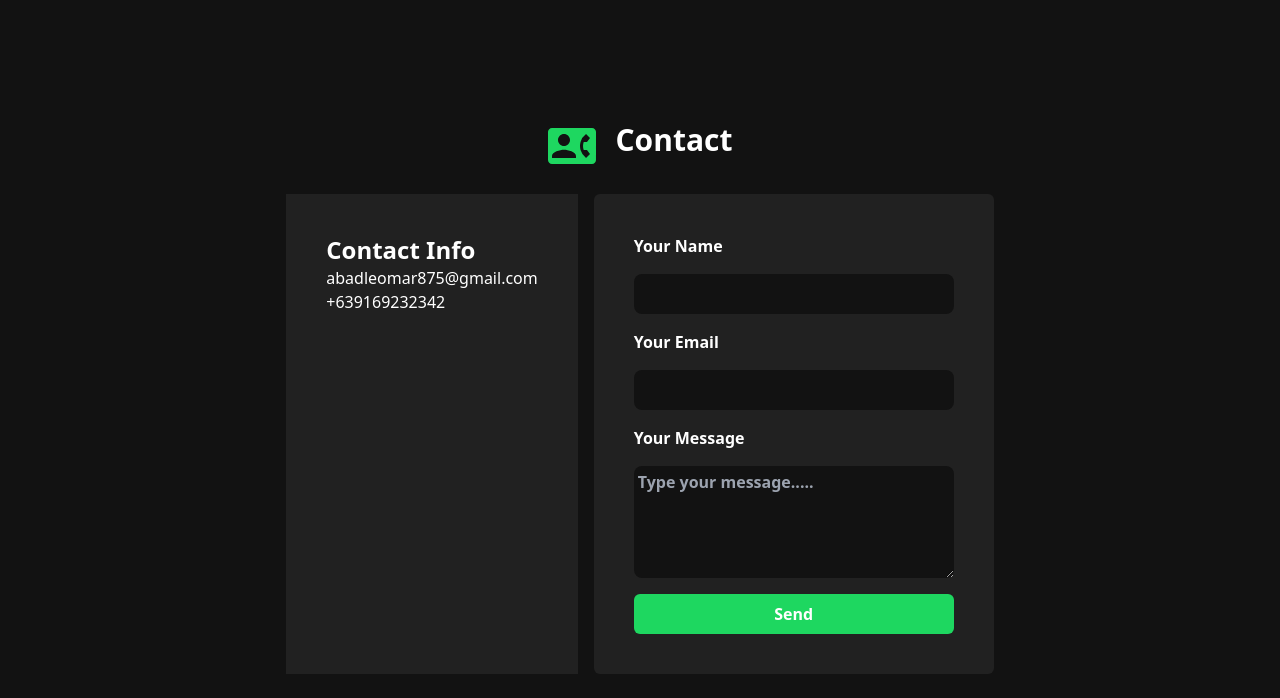
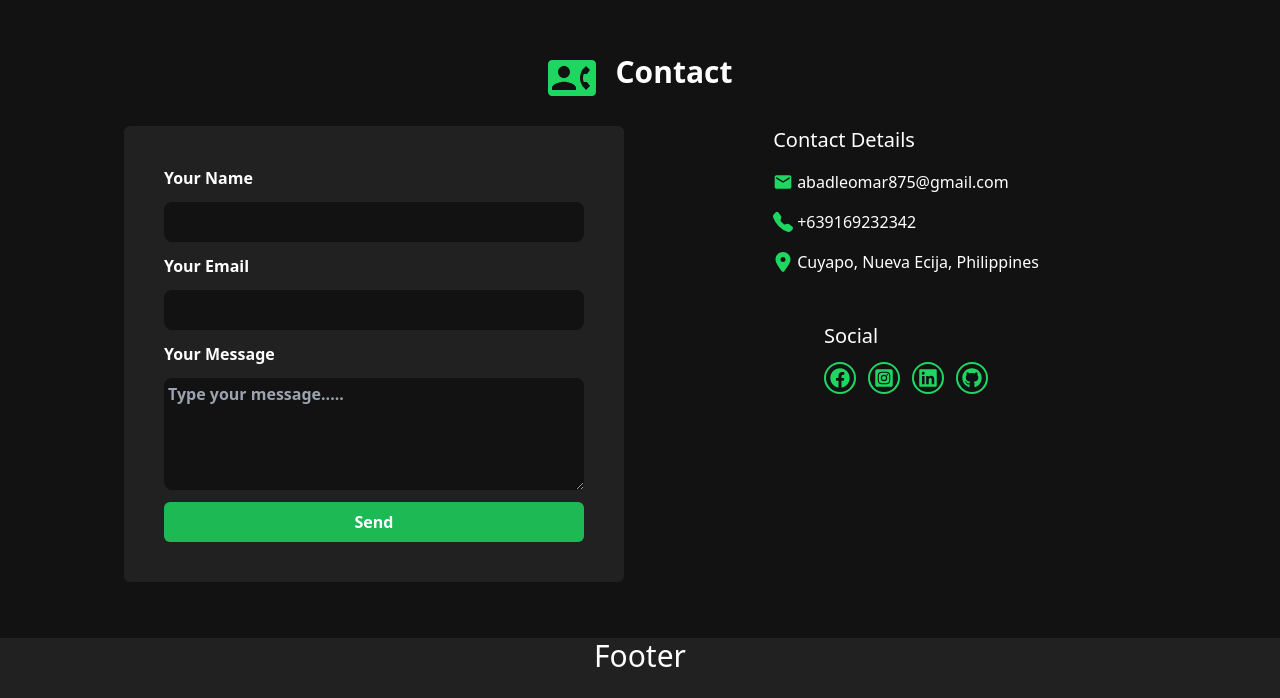
Before and after one commit to DevCodeAL/Leomar-Abad, a React (Vite) app: page / in a window 1280 px wide. Shown: the part 4442-5140 px from the top of the page. Built offline with nearby package versions, Linux system fonts and the light colour scheme; what tailwindcss-animated would draw is missing.

Commit message:
update contact sections

```diff
--- a/src/components/Contact.jsx
+++ b/src/components/Contact.jsx
@@ -1,10 +1,17 @@
 import { MdContactPhone } from "react-icons/md";
+import { MdEmail } from "react-icons/md";
+import { BsFillTelephoneFill } from "react-icons/bs";
+import { FaLocationDot } from "react-icons/fa6";
+import { FaFacebook } from "react-icons/fa";
+import { FaInstagramSquare } from "react-icons/fa";
+import { FaLinkedin } from "react-icons/fa";
+import { FaGithub } from "react-icons/fa";
 
 export default function Contact(){
     return(
         <>
-            <section className="flex justify-center items-center w-full bg-[#121212] z-10 h-screen" id="contact">
-             <div className="flex flex-col gap-6 pt-6 pb-6">
+            <section className="flex justify-center items-center w-full bg-[#121212] z-10" id="contact">
+             <div className="flex flex-col gap-6 pt-6 pb-6 w-full m-8">
                <div className="flex flex-row justify-center gap-5">
                     <div className="text-[#1ed760] text-5xl">
                         <MdContactPhone/>
@@ -14,34 +21,92 @@ export default function Contact(){
                     </div>
                 </div>
 
-                    {/* Contact Form Section */}
-                <div className="flex justify-center flex-col sm:flex-col md:flex-col lg:flex-row gap-4 z-10">
-                    <div className="bg-[#212121] w-full p-10 text-white">
-                        <h1 className="text-2xl font-bold text-nowrap">Contact Info</h1>
-                        <ul>
-                            <li>abadleomar875@gmail.com</li>
-                            <li>+639169232342</li>
-                            <li></li>
-                            <li></li>
-                            <li></li>
-                        </ul>
-                    </div>
+                    {/* Contact Section */}
+                <div className="flex justify-center flex-wrap gap-8 z-10">
 
-                    <div className="text-white bg-[#212121] p-10 w-full rounded-md">
-                        <form className="flex flex-col gap-4 font-semibold">
+                    {/* Contact Form */}
+                     <div className="text-white bg-[#212121] p-10 w-[350px]
+                     sm:w-[350px] md:w-[450px] lg:w-[500px] rounded-md">
+                        <form className="flex flex-col gap-3 font-semibold">
                         <label htmlFor="">Your Name</label>
                         <input type="text" className="h-10 p-1 bg-[#121212] focus:outline-none focus:ring-2 focus:ring-[#1db954] rounded-lg"/>
                         <label htmlFor="">Your Email</label>
                         <input type="email" className="h-10 p-1 bg-[#121212] focus:outline-none focus:ring-2 focus:ring-[#1db954] rounded-lg"/>
                         <label htmlFor="">Your Message</label>
-                        <textarea name="message" id="message" className="w-80 h-28 p-1 bg-[#121212] focus:outline-none focus:ring-2 focus:ring-[#1db954] rounded-lg" placeholder="Type your message....."></textarea>
-                        <button type="submit" className="bg-[#1ed760] hover:bg-[#1db954] p-2 rounded-md"      >Send</button>
+                        <textarea name="message" id="message" className="w-full h-28 p-1 bg-[#121212] focus:outline-none focus:ring-2 focus:ring-[#1db954] rounded-lg" placeholder="Type your message....."></textarea>
+                        <button type="submit" className="bg-[#1db954] hover:bg-[#08c44b] p-2 rounded-md">Send</button>
                     </form>
                 </div>
+
+                    {/* Contact Details */}
+                    <div className="flex flex-col items-center gap-10 w-[500px] text-white">
+                        <div>
+                            <ul className="text-base/10">
+                         <h1 className="text-xl font-medium text-nowrap mb-2">Contact Details</h1>
+                            <li className="flex items-center gap-1">
+                                <div className="text-[#1ed760] text-xl">
+                                    <MdEmail/>
+                                </div>
+                                <div>
+                                    <p>abadleomar875@gmail.com</p>
+                                </div>
+                            </li>
+                            <li className="flex items-center gap-1">
+                                <div className="text-[#1ed760] text-xl">
+                                    <BsFillTelephoneFill/>
+                                </div>
+                                <div>
+                                    <p>+639169232342</p>
+                                </div>
+                            </li>
+                            <li className="flex items-center gap-1">
+                                <div className="text-[#1ed760] text-xl">
+                                    <FaLocationDot/>
+                                </div>
+                                <div>
+                                    <p>Cuyapo, Nueva Ecija, Philippines</p>
+                                </div>
+                            </li>
+                        </ul>
+                        </div>
+                            {/* Social */}
+                        <div>
+                            <h1 className="text-xl font-medium mb-3">Social</h1>
+                            <ul className="flex gap-3 text-[#1ed760] text-xl">
+                            <li className="text-xl hover:text-[#1ed760] transition duration-300 ease-in-out hover:-translate-y-1 hover:scale-110 border-2 border-[#1ed760] rounded-full p-1">
+                                <a
+                                href="https://www.facebook.com/abad.leomar/"
+                                target="_blank">
+                                <FaFacebook />
+                                </a>
+                            </li>
+                            <li className="text-xl hover:text-[#1ed760] transition duration-300 ease-in-out hover:-translate-y-1 hover:scale-110 border-2 border-[#1ed760] rounded-full p-1">
+                                <a
+                                href="https://www.instagram.com/abadleomar875/"
+                                target="_blank">
+                                <FaInstagramSquare />
+                                </a>
+                            </li>
+                            <li  className="text-xl hover:text-[#1ed760] transition duration-300 ease-in-out hover:-translate-y-1 hover:scale-110 border-2 border-[#1ed760] rounded-full p-1">
+                                <a
+                                href="https://www.linkedin.com/in/leomar-abad-52381327b/"
+                                target="_blank">
+                                <FaLinkedin />
+                                </a>
+                            </li>
+                            <li className="text-xl hover:text-[#1ed760] transition duration-300 ease-in-out hover:-translate-y-1 hover:scale-110 border-2 border-[#1ed760] rounded-full p-1">
+                                <a
+                                href="https://github.com/DevCodeAL"
+                                target="_blank">
+                                <FaGithub />
+                                </a>
+                            </li>
+                        </ul>
+                    </div>
                 </div>
-
-                </div>
-            </section>
-        </>
+            </div>
+        </div>
+    </section>
+ </>
     );
 };
--- a/src/components/Skills.jsx
+++ b/src/components/Skills.jsx
@@ -237,6 +237,15 @@ export default function Skills(){
 
                                 <div className="p-2">
                                      <div>
+                                          <img src="/image/vite-js-logo.png" className="ml-auto mr-auto w-20" alt="Logo" />
+                                     </div>
+                                        <div>
+                                            <span className="text-white text-nowrap" >Vite</span>
+                                        </div>
+                                </div>
+
+                                <div className="p-2">
+                                     <div>
                                           <img src="/image/postman.png" className="ml-auto mr-auto w-16" alt="Logo" />
                                      </div>
                                         <div>
```
Also changed, not shown: public/image/vite-js-logo.png (added).
